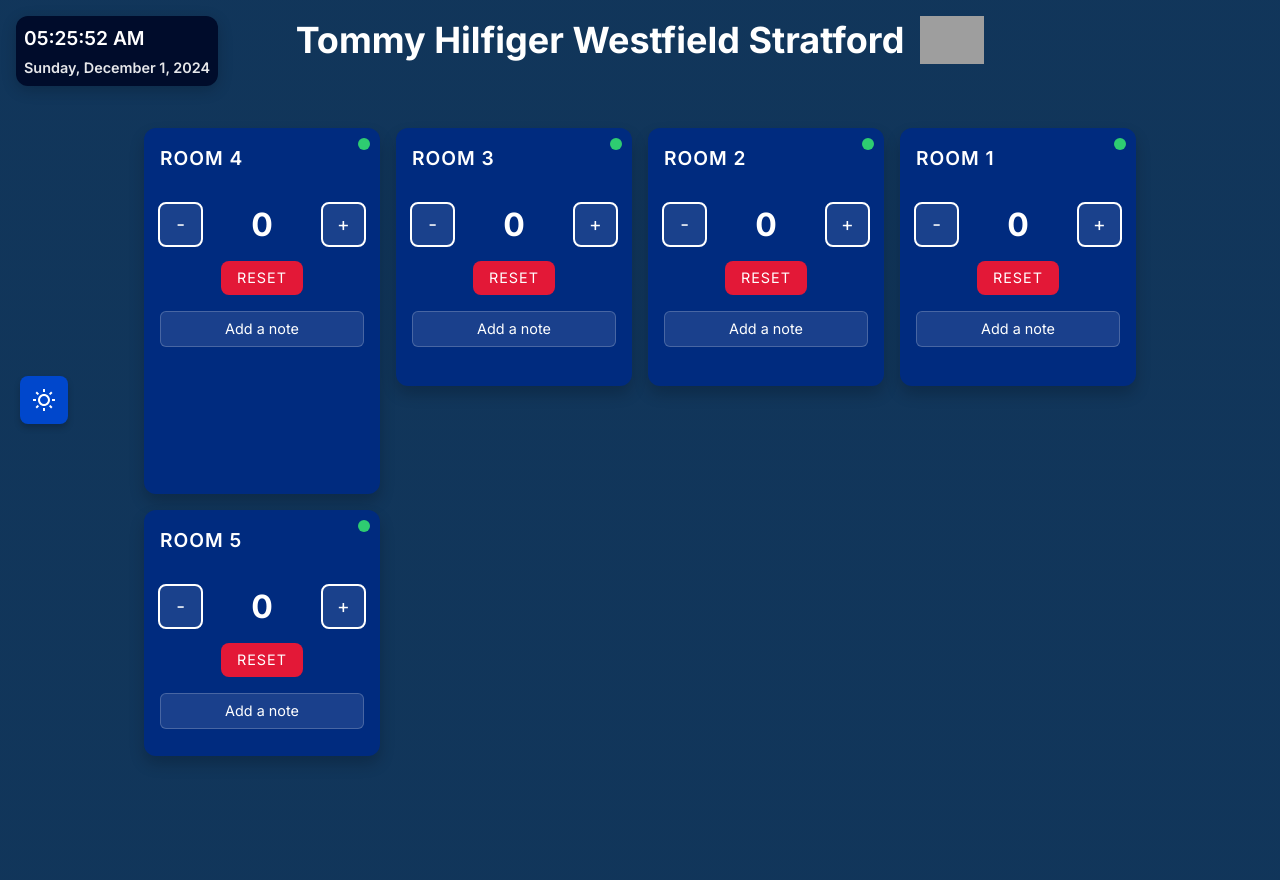
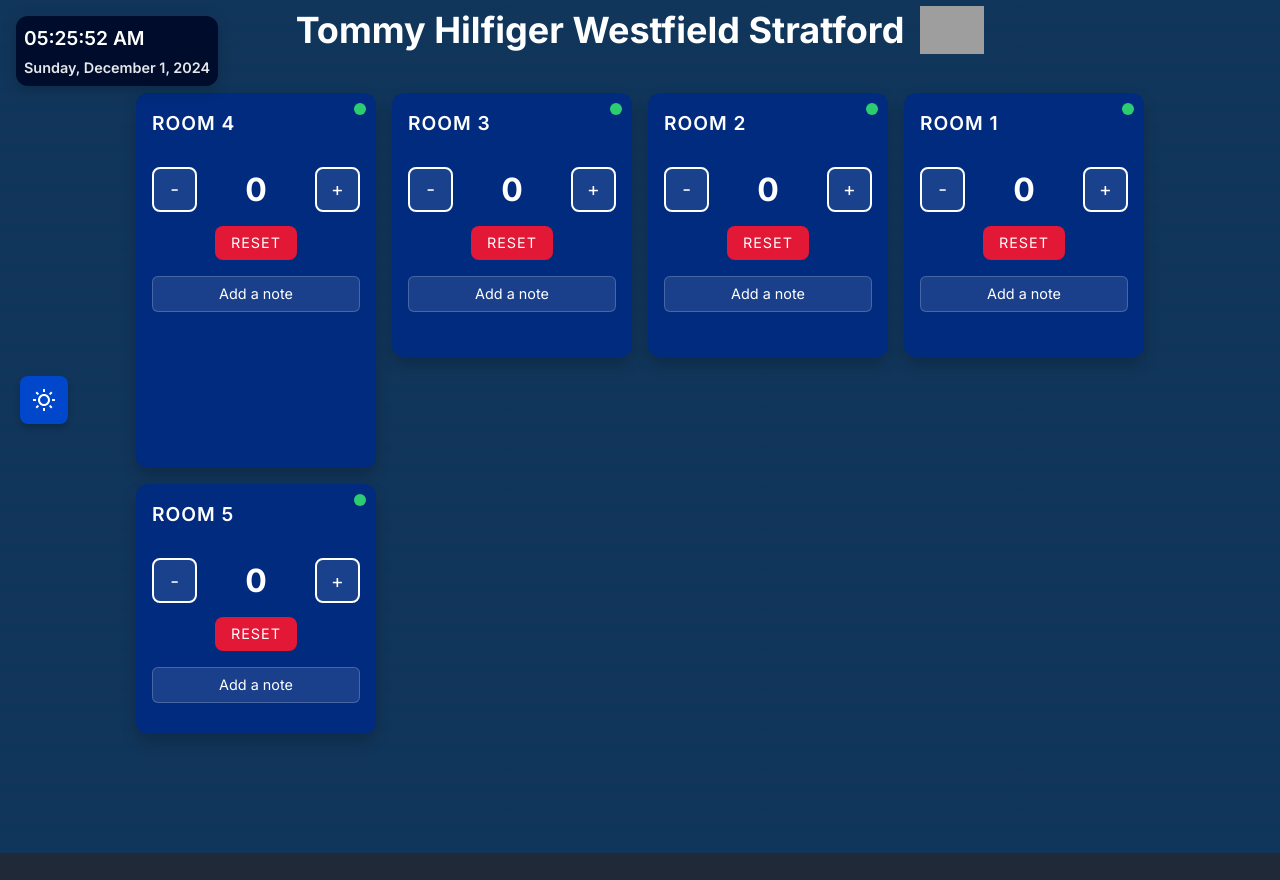
Before and after one commit to JJahidul/Tommy, a plain HTML site: page index.html in a window 1280 px wide. After the commit the page ends 853 px from the top, so only its background shows below. Drawn offline with nearby package versions, Linux system fonts and the light colour scheme; grey boxes are pictures that could not be loaded.

Commit message:
Update index.html

```diff
--- a/index.html
+++ b/index.html
@@ -52,7 +52,7 @@
         }
 
         header {
-            padding: 0.5rem 0;
+            padding: 0.2rem 0;
         }
 
         .grid-container {
@@ -60,9 +60,9 @@
             grid-template-columns: repeat(8, 1fr);
             grid-template-rows: repeat(5, minmax(80px, auto));
             gap: 1rem;
-            padding: 1rem;
+            padding: 0.5rem;
             max-width: 1024px;
-            margin: 0 auto;
+            margin: -8px auto 0;
             height: 100vh;
             max-height: 768px;
         }
```
